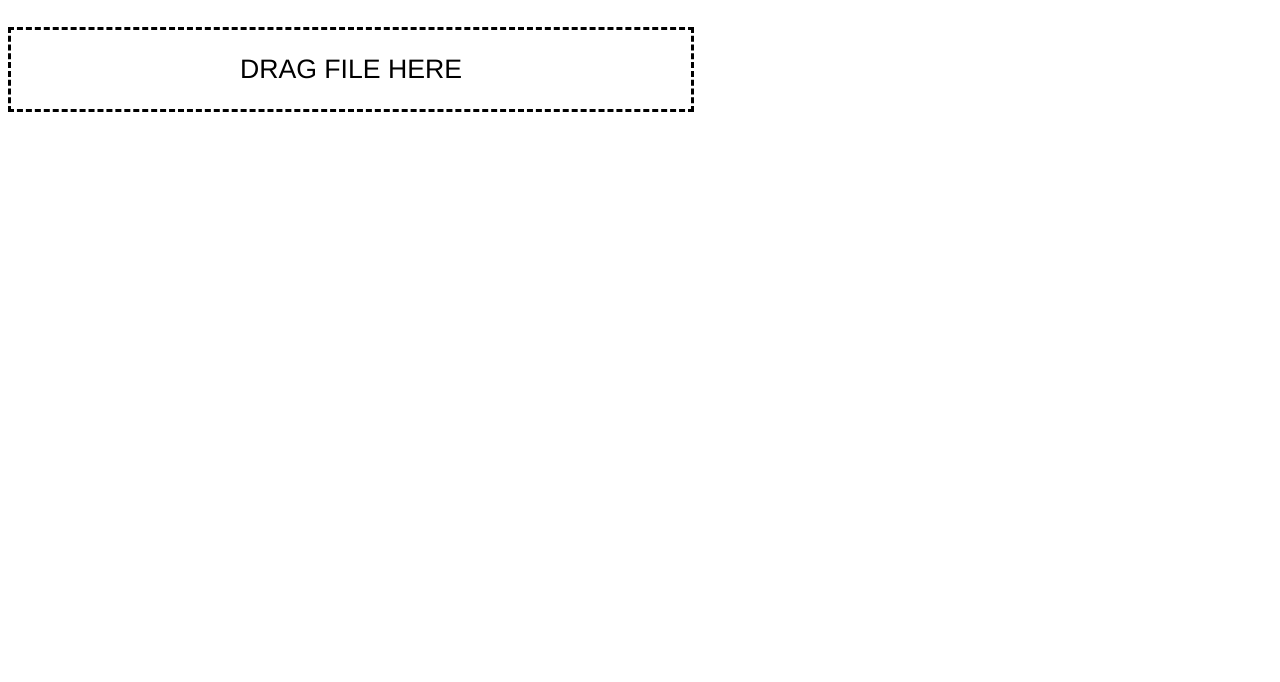
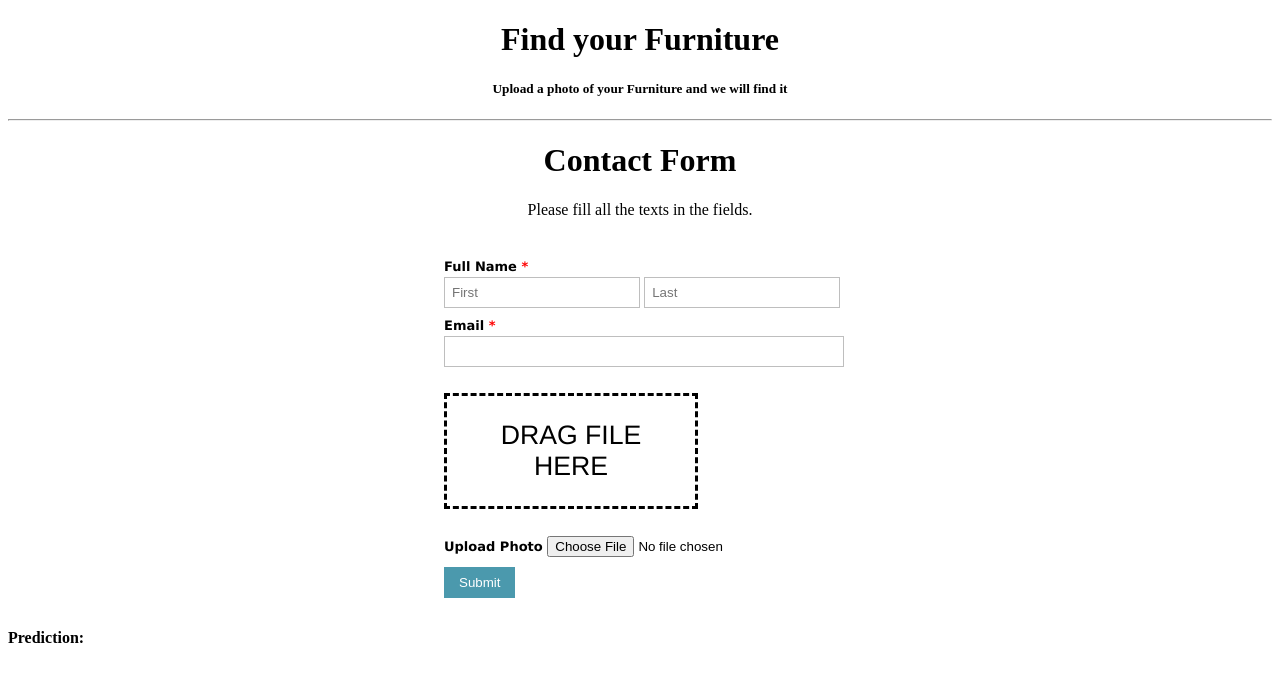
Before and after one commit to kurtshiple/Project4-Furniture-Image-Classifier-Machine-Learning-App, a Python web app: template web/templates/index.html in a window 1280 px wide. Shown: the top 682 px of the page. Run offline with Jinja, Linux system fonts and the light colour scheme; the template is opened without the code that fills it, so the values that code supplies are empty; some libraries are stand-ins or nearby versions.

Commit message:
Add files via upload
New Index Form

```diff
--- a/web/templates/index.html
+++ b/web/templates/index.html
@@ -1,16 +1,92 @@
-<!DOCTYPE html>
-<html>
 
+<!doctype html>
     <head>
-    <meta charset="UTF-8">
-    <title>REALLY COOL APP</title>
-    <script type="text/javascript" src="https://cdnjs.cloudflare.com/ajax/libs/p5.js/0.9.0/p5.min.js"></script>
-    <script type="text/javascript" src="https://cdnjs.cloudflare.com/ajax/libs/p5.js/0.9.0/addons/p5.dom.min.js"></script>
-    <script type="text/javascript" src="https://cdnjs.cloudflare.com/ajax/libs/p5.js/0.9.0/addons/p5.sound.min.js"></script>
-    <script src="https://d3js.org/d3.v5.js"></script>
-    <script type="text/javascript" src="app.js"></script>
+       <title>Picture Predictor</title>
+       <style type="text/css" >
+.form-style-1 {
+	margin:10px auto;
+	max-width: 400px;
+	padding: 20px 12px 10px 20px;
+	font: 13px "Lucida Sans Unicode", "Lucida Grande", sans-serif;
+}
+.form-style-1 li {
+	padding: 0;
+	display: block;
+	list-style: none;
+	margin: 10px 0 0 0;
+}
+.form-style-1 label{
+	margin:0 0 3px 0;
+	padding:0px;
+	display:block;
+	font-weight: bold;
+}
+.form-style-1 input[type=text],
+.form-style-1 input[type=date],
+.form-style-1 input[type=datetime],
+.form-style-1 input[type=number],
+.form-style-1 input[type=search],
+.form-style-1 input[type=time],
+.form-style-1 input[type=url],
+.form-style-1 input[type=email],
+textarea,
+select{
+	box-sizing: border-box;
+	-webkit-box-sizing: border-box;
+	-moz-box-sizing: border-box;
+	border:1px solid #BEBEBE;
+	padding: 7px;
+	margin:0px;
+	-webkit-transition: all 0.30s ease-in-out;
+	-moz-transition: all 0.30s ease-in-out;
+	-ms-transition: all 0.30s ease-in-out;
+	-o-transition: all 0.30s ease-in-out;
+	outline: none;
+}
+.form-style-1 input[type=text]:focus,
+.form-style-1 input[type=date]:focus,
+.form-style-1 input[type=datetime]:focus,
+.form-style-1 input[type=number]:focus,
+.form-style-1 input[type=search]:focus,
+.form-style-1 input[type=time]:focus,
+.form-style-1 input[type=url]:focus,
+.form-style-1 input[type=email]:focus,
+.form-style-1 textarea:focus,
+.form-style-1 select:focus{
+	-moz-box-shadow: 0 0 8px #88D5E9;
+	-webkit-box-shadow: 0 0 8px #88D5E9;
+	box-shadow: 0 0 8px #88D5E9;
+	border: 1px solid #88D5E9;
+}
+.form-style-1 .field-divided{
+	width: 49%;
+}
 
-    <style>
+.form-style-1 .field-long{
+	width: 100%;
+}
+.form-style-1 .field-select{
+	width: 100%;
+}
+.form-style-1 .field-textarea{
+	height: 100px;
+}
+.form-style-1 input[type=submit], .form-style-1 input[type=button]{
+	background: #4B99AD;
+	padding: 8px 15px 8px 15px;
+	border: none;
+	color: #fff;
+}
+.form-style-1 input[type=submit]:hover, .form-style-1 input[type=button]:hover{
+	background: #4691A4;
+	box-shadow:none;
+	-moz-box-shadow:none;
+	-webkit-box-shadow:none;
+}
+.form-style-1 .required{
+	color:red;
+}
+
 #dropzone {
             padding: 24px;
             border-style: dashed;
@@ -19,13 +95,61 @@
             font-family: Helvetica, sans-serif;
             text-align: center;
         }
+
        </style>
+       <link rel=“stylesheet” href=“https://stackpath.bootstrapcdn.com/bootstrap/4.3.1/css/bootstrap.min.css” integrity=“sha384-ggOyR0iXCbMQv3Xipma34MD+dH/1fQ784/j6cY/iJTQUOhcWr7x9JvoRxT2MZw1T” crossorigin=“anonymous”>
     </head>
+    <body class=“bg-primary”>
+     <div class=“fluid-container bg-primary”>
 
-<body>
+         <div class=“jumbotron row bg-primary”>
+           <div class=“col-md-7”>
+             <center><h1 class=“text-light”>Find your Furniture</h1></center>
+             <center><h5 class=“text-light”>Upload a photo of your Furniture and we will find it</h5></center>
+
+             <hr class="my-4">
+             <form method=post enctype=multipart/form-data action="">
+                <center><h1>Contact Form </h1></center>
+                <center><span>Please fill all the texts in the fields.</span></center>
+                        <ul class="form-style-1">
+                            <li><label>Full Name <span class="required">*</span></label><input type="text" name="field1" class="field-divided" placeholder="First" /> <input type="text" name="field2" class="field-divided" placeholder="Last" /></li>
+                            <li>
+                                <label>Email <span class="required">*</span></label>
+                                <input type="email" name="field3" class="field-long" />
+                            </li>
+                            <li>
                                     <p id="dropzone">
                                             DRAG FILE HERE
                                         </p>
+                            </li>
+                            <li>
+                                <label>
+                                    Upload Photo
+                                    <input type=file name=file value=Choose Photo>
+                                </label>
+                            </li>
+                            <li>
+                                <input type="submit" value="Submit" lass="button" />
+                            </li>
+                        </ul>
+             </form>
+
+           </div>
+
+
+    <div class="card border-dark" style=“width: 18rem;“>
+           <!-- <img width=“300px” height=“300px” src=“/static/” class=“card-img-top” alt="Choose A Photo!"> -->
+       <div class=“card-body”>
+         <h4>Prediction:</h4>
+         <h4 class=“card-text”></h4>
+       </div>
+     </div>
+
+
+           </div>
+
+    </div>
+
     </body>
 
 </html>
```
Lines whose indentation alone changed are shown as unchanged.
